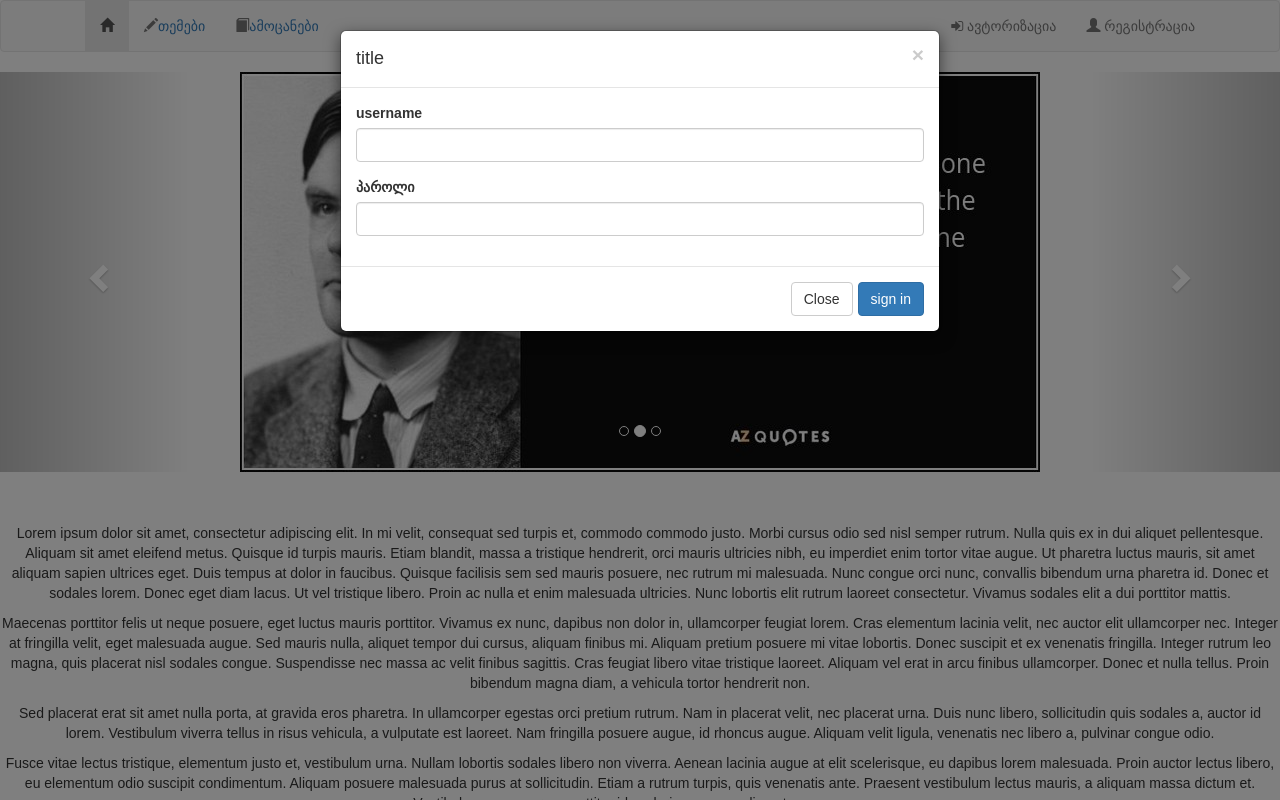
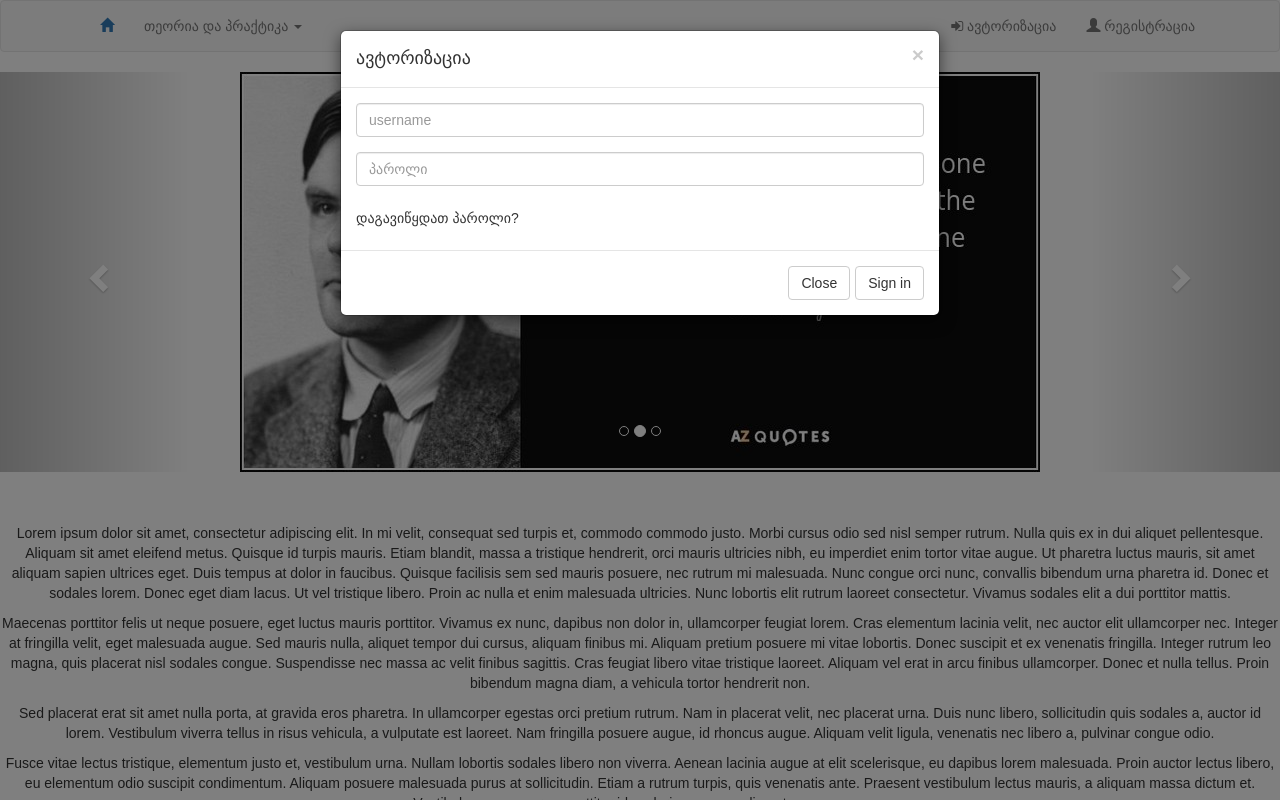
Before and after one commit to Bachelor-Project/web-ui, a React (Create React App) app: page / in a window 1280 px wide. Both pictures are taken after a click on the button "ავტორიზაცია". Shown: the top 800 px of the page. Built offline with nearby package versions, Linux system fonts and the light colour scheme.

Commit message:
Home page

```diff
--- a/package.json
+++ b/package.json
@@ -3,6 +3,7 @@
   "version": "0.1.0",
   "private": true,
   "dependencies": {
+    "jquery": "^3.2.1",
     "rc-menu": "^5.0.10",
     "react": "^15.5.4",
     "react-bootstrap": "^0.31.0",
--- a/src/components/app/App.jsx
+++ b/src/components/app/App.jsx
@@ -9,6 +9,7 @@ import {BrowserRouter} from 'react-router-dom';
 import RouterMain from '../navbar/RouterMain';
 
 
+
 class App extends Component {
 
   render() {
@@ -18,7 +19,7 @@ class App extends Component {
             <div>
                 <MyNavbar menu1="ამოცანები" menu2="თეორია"
         							right_menu1="ავტორიზაცია" right_menu2="რეგისტრაცია" homePath="/" topicsPath="/topics" tasksPath="/tasks" />
-                <RouterMain right_menu2="რეგისტრაცია" homePath="/" topicsPath="/topics" tasksPath="/tasks" />
+                <RouterMain homePath="/" topicsPath="/topics" tasksPath="/tasks" />
             </div>
         </BrowserRouter>
         {/* <HomeCarousel /> */}
--- /dev/null
+++ b/src/components/generals/helpers/Components.jsx
@@ -0,0 +1,35 @@
+import React from 'react';
+import {Modal} from 'react-bootstrap';
+import {Form, FormGroup, ControlLabel, FormControl, HelpBlock, InputGroup} from 'react-bootstrap';
+import {Link} from 'react-router-dom';
+
+
+// Helper FieldGroup components:
+export function FieldGroup ({id, validState, label, help, feedback, ...props}) {
+    return (
+        <FormGroup controlId={id} validationState={validState}>
+            {label && <ControlLabel>{label}</ControlLabel>}
+            <FormControl {...props} />
+            {help && <HelpBlock>{help}</HelpBlock>}
+            {feedback && <FormControl.Feedback />}
+        </FormGroup>
+    );
+}
+
+export function FieldGroupWithAddon ({id, validState, addonSymbol, help, feedback, ...props}) {
+    return (
+        <FormGroup controlId={id} validationState={validState}>
+            <InputGroup>
+                <InputGroup.Addon>{addonSymbol}</InputGroup.Addon>
+                <FormControl {...props} />
+            </InputGroup>
+            {help && <HelpBlock>{help}</HelpBlock>}
+            {feedback && <FormControl.Feedback />}
+        </FormGroup>
+    );
+}
+
+
+export function LinkComponent(props) {
+    return (<Link to={props.to}>{props.label}</Link>);
+}
--- a/src/components/modals/signin/SignIn.jsx
+++ b/src/components/modals/signin/SignIn.jsx
@@ -1,75 +1,88 @@
 import React, {Component} from 'react';
 import {Modal} from 'react-bootstrap';
-import {Button} from 'react-bootstrap';
-
-import {Form, FormGroup, ControlLabel, FormControl, HelpBlock} from 'react-bootstrap';
+import {FormControl, FormGroup, Button} from 'react-bootstrap';
+import {FieldGroup} from '../../generals/helpers/Components';
+import $ from 'jquery';
 
 
-class SignInForm extends Component {
 
-    render (){
-        const usernameTextHelp = (this.props.showUsernameHelpText) ? this.props.usernameHelpText : '';
-        const passwordTextHelp = (this.props.showPasswordHelpText) ? this.props.usernameHelpText : '';
+/* ---------------- Sign in modal ---------------- */
 
-        return (
-                <Form>
-                    <FormGroup controlId="nameInput" validationState={this.props.usernameValidState} >
-                        <ControlLabel>username</ControlLabel>
-                        <FormControl type="text" />
-                        <FormControl.Feedback />
-                        <HelpBlock>{usernameTextHelp}</HelpBlock>
-                    </FormGroup>
-
-                    <FormGroup controlId="passwordInput" validationState={this.props.passwordValidState} >
-                        <ControlLabel>პაროლი</ControlLabel>
-                        <FormControl type="password"/>
-                        <FormControl.Feedback />
-                        <HelpBlock>{passwordTextHelp}</HelpBlock>
-                    </FormGroup>
-                </Form>
-        );
-    }
+const signIntOb = {
+    username: 'bla',
+    password: 'blu'
 }
 
-
-class SignInModal extends Component {
+export default class SignInModal extends Component {
 
     constructor(props) {
         super(props);
 
         this.state = {
-            showUsernameHelpText: false,
-            showpasswordHelpText: false,
-            usernameValidationState: "default",
-            passwordValidationState: "default"
+            help: null,
+            isInputIncorrect: false
         }
     }
 
-    render (){
+    onSignInClick = () => {
+        this.setState({ isInputIncorrect: true });
+        $.ajax({
+            url: '/bp-SignIn/app/',
+            method: 'post',
+            headers: {'Authentication': 'eyJhbGciOiJIUzI1NiJ9.eyJyb2xlcyI6WyJ1c2VyIl0sImlzcyI6Imlzc3VlciIsImlkIjowLCJleHAiOjE0OTk3NzYwNDUsInVzZXJuYW1lIjoiYmxhIn0.__ZbT9z4_6qNr-8o4bNIyfzN_-T86tdwy-p7gRmnGyU'},
+            contentType: "application/json; charset=utf-8",
+            data: JSON.stringify(signIntOb)
+        })
+        .then(function(response){
+            window.localStorage.setItem("token", response);
+            console.log(window.localStorage.getItem("token"));
+        })
+        .catch(function(error){
+            alert("error");
+        });
+    }
+
+    onSuccess = (response) => {
+        window.localStorage.setItem("token", response);
+        console.log(window.localStorage.getItem("token"));
+        this.props.onHide();
+        // this.props.onSuccessAction(user);
+    }
+
+    onError = (error) => {
+        alert("error");
+    }
+
+    render () {
         return (
-                <Modal show={this.props.isOpen} onHide={this.props.onClose}>
-
+            <Modal show={this.props.show} onHide={this.props.onHide}>
                 <Modal.Header closeButton>
                     <Modal.Title>{this.props.title}</Modal.Title>
                 </Modal.Header>
-
                 <Modal.Body>
-                        <SignInForm     showUsernameHelpText={this.state.showUsernameHelpText}
-                                        showPasswordHelpText={this.state.showPasswordHelpText}
-                                        usernameHelpText="ეს username უკვე რეგისტრირებულია."
-                                        passwordHelpText="პაროლი არასწორია"
-                                        usernameValidState={this.state.usernameValidationState}
-                                        passwordValidState={this.state.passwordValidationState} />
+                    <form>
+                        <FieldGroup id="signInName" type="text" placeholder="username" />
+                        <FieldGroup id="signInPassword" type="password" placeholder="პაროლი" />
+                        <IncorrectInputs incorrect={this.state.isInputIncorrect} />
+                        <FormControl.Static>დაგავიწყდათ პაროლი?</FormControl.Static>
+                    </form>
                 </Modal.Body>
-
                 <Modal.Footer>
-                        <Button onClick={this.props.onClose}>Close</Button>
-                        <Button bsStyle="primary">sign in</Button>
+                    <Button onClick={this.props.onHide}>Close</Button>
+                    <Button onClick={this.onSignInClick}>Sign in</Button>
                 </Modal.Footer>
-
             </Modal>
         );
     }
 }
 
-export default SignInModal;
+class IncorrectInputs extends Component {
+
+    render (){
+        return (
+            <FormGroup validationState="error" >
+                        {this.props.incorrect && <FormControl.Static>username ან პაროლი არასწორია</FormControl.Static>}
+            </FormGroup>
+        );
+    }
+}
--- /dev/null
+++ b/src/components/modals/signup/SignUp.jsx
@@ -0,0 +1,96 @@
+import React, {Component} from 'react';
+import {Modal} from 'react-bootstrap';
+import {FormControl, FormGroup, Button} from 'react-bootstrap';
+import {FieldGroup, FieldGroupWithAddon} from '../../generals/helpers/Components';
+import $ from 'jquery';
+
+
+const ob = {
+	username: "bla",
+	password: "blu",
+	email: "rame@ge.ge"
+}
+
+
+export default class SignUpModal extends Component {
+
+	constructor(props){
+		super(props);
+
+		this.state = {
+			usernameVlidState: 'default',
+			usernameHelpText: null,
+			usernameFeedback: false,
+
+			emailValidState: 'default',
+			emailHelpText: null,
+			emailFeedback: false
+		}
+	}
+
+	onSignUpClick = () => {
+		$.ajax({
+			url: '/bp-SignIn/app/signup',
+			method: 'post',
+			contentType: "application/json; charset=utf-8",
+			data: JSON.stringify(ob)
+		})
+		.then(function(response){
+			console.log(response);
+		})
+		.catch(function(error){
+			alert("error");
+		});
+	}
+
+	onSuccess = (response) => {
+		console.log(response);
+		this.props.onHide();
+		// this.props.onSuccessAction(user);
+	}
+
+	onError = (error) => {
+		alert("error");
+	}
+
+	render (){
+		return (
+	        <Modal show={this.props.show} onHide={this.props.onHide}>
+				<Modal.Header closeButton>
+					<Modal.Title>{this.props.title}</Modal.Title>
+				</Modal.Header>
+				<Modal.Body>
+					<form>
+						<FieldGroup id="reg-username" validState={this.state.usernameVlidState}
+									help={this.state.usernameHelpText} feedback={this.state.usernameFeedback}
+									type="text" placeholder="username" />
+						<PasswordComponent />
+						<FieldGroupWithAddon id="reg-email" validState={this.state.emailValidState}
+											addonSymbol="@" help={this.state.emailHelpText} feedback={this.state.emailFeedback}
+											type="text" />
+					</form>
+				</Modal.Body>
+				<Modal.Footer>
+					<Button onClick={this.props.onHide}>Close</Button>
+					<Button bsStyle="success" onClick={this.onSignUpClick}>Sign up</Button>
+				</Modal.Footer>
+	        </Modal>
+		);
+	}
+}
+
+
+class PasswordComponent extends Component {
+
+	render (){
+		return (
+			<div>
+				<FieldGroup id="password" validState={this.props.validState}
+							placeholder="პაროლი" feedback={false} type="password" />
+
+				<FieldGroup id="confirmPassword" validState={this.props.validState}
+							placeholder="გაიმეორეთ პაროლი" help={this.props.help} feedback={true} type="password" />
+			</div>
+		);
+	}
+}
--- a/src/components/navbar/MyNavbar.jsx
+++ b/src/components/navbar/MyNavbar.jsx
@@ -3,8 +3,10 @@ import {Navbar, Nav, NavItem, NavDropdown, MenuItem} from 'react-bootstrap';
 import {Glyphicon} from 'react-bootstrap';
 import {Router, Route, hashHistory } from 'react-router';
 import SignInModal from '../modals/signin/SignIn';
+import SignUpModal from '../modals/signup/SignUp';
+import RouterMain from '../navbar/RouterMain';
 import {Link} from 'react-router-dom';
-import RouterMain from '../navbar/RouterMain';
+import {LinkComponent} from '../generals/helpers/Components';
 
 
 class MyNavbar extends Component {
@@ -14,53 +16,55 @@ class MyNavbar extends Component {
 
         this.state = {
             title: '',
-            opened: false
+            signInOpened: false,
+            signUpOpened: false,
+
+            isUserSignIn: false,
+            username: '',
+
+            activeKey: 1
         }
-
-        this.onHomeClick = this.onHomeClick.bind(this);
-        this.onTasksClick = this.onTasksClick.bind(this);
-        this.onTopicsClick = this.onTopicsClick.bind(this);
-        this.onSignInOpen = this.onSignInOpen.bind(this);
-        this.onSignInClose = this.onSignInClose.bind(this);
-        this.onSignUpOpen = this.onSignUpOpen.bind(this);
-        this.onSignUpClose = this.onSignUpClose.bind(this);
-    }
-
-    onHomeClick() {
-        alert("Home");
-    }
-
-    onTasksClick() {
-    }
-
-    onTopicsClick() {
-    }
-
-    onInfoClick() {
-    }
-
-    onSignInOpen() {
-        this.setState({opened: true});
-    }
-
-    onSignInClose() {
-        this.setState({opened: false});
-    }
-
-    onSignUpOpen(){
 
     }
 
-    onSignUpClose(){
+    onSignInOpen = () => {
+        this.setState({signInOpened: true});
+    }
 
+    onSignInClose = () => {
+        this.setState({signInOpened: false});
+    }
+
+    onSignUpOpen = () => {
+        this.setState({signUpOpened: true});
+    }
+
+    onSignUpClose = () => {
+         this.setState({signUpOpened: false});
+    }
+
+    handleSignOut = () => {
+        this.setState({ isUserSignIn: false });
+    }
+
+    onSelectChange = (key) => {
+        var newActiveKey = key;
+        if ((key * 10)%10 != 0){
+            newActiveKey = Math.floor(key);
+        }
+        alert(newActiveKey);
+        this.setState({ activeKey: newActiveKey });
+    }
+
+    onSuccess = (user) => {
+        alert(user.username);
     }
 
     render(){
+        const isSigned = this.state.isUserSignIn;
 
         return (
-            <div>
-
-                    <Navbar >
+                <Navbar onSelect={this.onSelectChange} >
                     <Navbar.Header>
                         <Navbar.Brand>
                             <a href="#">{this.props.brand}</a>
@@ -69,37 +73,50 @@ class MyNavbar extends Component {
                     </Navbar.Header>
                     <Navbar.Collapse>
                     <Nav>
-
-                            <NavItem eventKey={1} onClick={this.onHomeClick} active ><Glyphicon glyph="home" />
-                                <LinkComponent to={this.props.homePath} />
+                        <NavItem eventKey={1} onClick={this.onHomeClick} active={1 == this.state.activeKey} >
+                            <LinkComponent to={this.props.homePath} label={<Glyphicon glyph="home" />} />
                         </NavItem>
-                            <NavItem eventKey={2} onClick={this.onTasksClick} ><Glyphicon glyph="pencil" />
+                        <NavDropdown eventKey={2} title="თეორია და პრაქტიკა" id="main-topics-tasks" active={2 == this.state.activeKey}>
+                            <MenuItem eventKey={2.1} >
+                                <Glyphicon glyph="book" />
+                                {'  '}
                                 <LinkComponent to={this.props.topicsPath} label="თემები" />
-                            </NavItem>
-                            <NavItem eventKey={3}  onClick={this.onTopicsClick} ><Glyphicon glyph="book" />
+                            </MenuItem>
+                            <MenuItem eventKey={2.2}>
+                                <Glyphicon glyph="pencil" />
+                                {'  '}
                                 <LinkComponent to={this.props.tasksPath} label="ამოცანები"/>
-                            </NavItem>
+                            </MenuItem>
+                        </NavDropdown>
                     </Nav>
                     <Nav pullRight>
-                            <NavItem eventKey={5} href="#" onClick={this.onSignInOpen}>
+                        {!isSigned && <NavItem eventKey={3} onClick={this.onSignInOpen}>
                                             <i className="fa fa-sign-in" />  {this.props.right_menu1}
-                            </NavItem>
-                            <NavItem eventKey={6} href="#" onClick={this.onSignUpOpen}>
+                                        </NavItem>}
+                        {!isSigned && <NavItem eventKey={4} onClick={this.onSignUpOpen}>
                                         <Glyphicon glyph="user" />  {this.props.right_menu2}
-                            </NavItem>
+                                    </NavItem>}
+                        {isSigned && <UserAccount title={this.state.username} onSignOutClick={this.handleSignOut} />}
 
-                            <SignInModal isOpen={this.state.opened} title="title" onClose={this.onSignInClose} />
+                        <SignInModal show={this.state.signInOpened} title="ავტორიზაცია" onHide={this.onSignInClose} onSuccessAction={this.onSuccess} />
+                        <SignUpModal show={this.state.signUpOpened} title="რეგისტრაცია" onHide={this.onSignUpClose} onSuccessAction={this.onSuccess} />
                     </Nav>
                     </Navbar.Collapse>
                 </Navbar>
-                    <RouterMain topicsPath={this.props.topicsPath} tasksPath={this.props.tasksPath} />
-            </div>
             )
   };
 }
 
 export default MyNavbar;
 
-function LinkComponent(props) {
-    return (<Link to={props.to}>{props.label}</Link>);
+
+
+function UserAccount(props) {
+    return (
+        <NavDropdown eventKey={2} title={props.title} id="user-account">
+            <MenuItem eventKey={2.1} onClick={props.onSignOutClick} >
+                გამოსვლა
+            </MenuItem>
+        </NavDropdown>
+    );
 }
```
Lines whose indentation alone changed are shown as unchanged.
